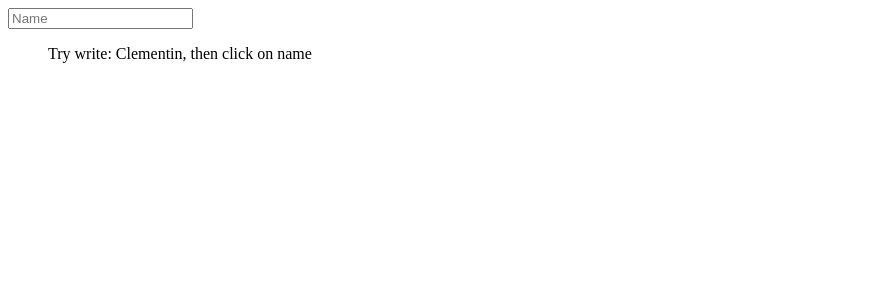
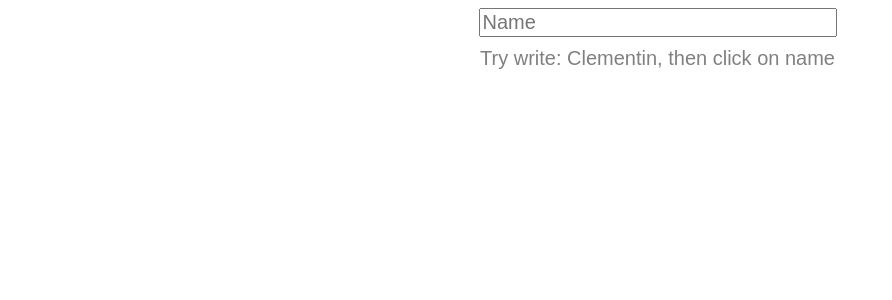
Before and after one commit to zloid/auto-complete, a React (Create React App) app: page / in a window 1280 px wide. Shown: the top 300 px of the page, without its empty margins (0-892 px from the left). Built offline with nearby package versions, Linux system fonts and the light colour scheme.

Commit message:
add(styles): css

```diff
--- a/package.json
+++ b/package.json
@@ -1,6 +1,6 @@
 {
   "name": "auto-complete",
-  "version": "0.3.0",
+  "version": "0.4.0",
   "private": true,
   "dependencies": {
     "@testing-library/jest-dom": "^5.11.9",
--- a/src/features/autoComplete/InputField.js
+++ b/src/features/autoComplete/InputField.js
@@ -23,10 +23,8 @@ const InputField = ({
     }
 
     const NamesFromApi = ({ selectedNamesFromApi }) => {
-        return (
-            <ul>
-                {selectedNamesFromApi.length > 0
-                    ? selectedNamesFromApi.map((name, i) => (
+        const listOfNames = selectedNamesFromApi.map((name, i) => (
+            <ul className="options">
                 <li
                     key={name + i}
                     onClick={() => {
@@ -36,15 +34,25 @@ const InputField = ({
                 >
                     {name}
                 </li>
+            </ul>
         ))
-                    : 'Try write: Clementin, then click on name'}
-            </ul>
+        return (
+            <div>
+                {selectedNamesFromApi.length > 0 ? (
+                    listOfNames
+                ) : (
+                    <div className="try-write">
+                        Try write: Clementin, then click on name
+                    </div>
+                )}
+            </div>
         )
     }
 
     return (
         <div>
             <input
+                className="search"
                 type="text"
                 value={inputText}
                 onChange={changeInputValue}
--- /dev/null
+++ b/src/index.css
@@ -0,0 +1,33 @@
+ body {
+  font-family: sans-serif;
+  font-size: 22px;
+  text-align: center;
+ }
+
+  .search {
+    font-size: 20px;
+    width: 50%;
+    max-width: 350px;
+    margin-left: 35px;
+  }
+
+  ul.options li {
+    display: block;
+    background: papayawhip;
+    margin: 10px auto;
+    width: 50%;
+    max-width: 350px;
+  }
+  ul.options li:hover {
+    font-weight: bold;
+    color: #00b4cc;
+    cursor: pointer;
+  }
+
+  .try-write {
+    font-size: 20px;
+    padding: 10px;
+    color: grey;
+    display: block;
+    margin-left: 35px;
+  }
--- a/src/index.js
+++ b/src/index.js
@@ -3,6 +3,7 @@ import ReactDOM from 'react-dom'
 import App from './app/App'
 import { Provider } from 'react-redux'
 import store from './app/store'
+import './index.css'
 
 ReactDOM.render(
     <Provider store={store}>
```
Also changed, not shown: 1 other file (tests, documents, lock files or other folders). Lines whose indentation alone changed are shown as unchanged.
